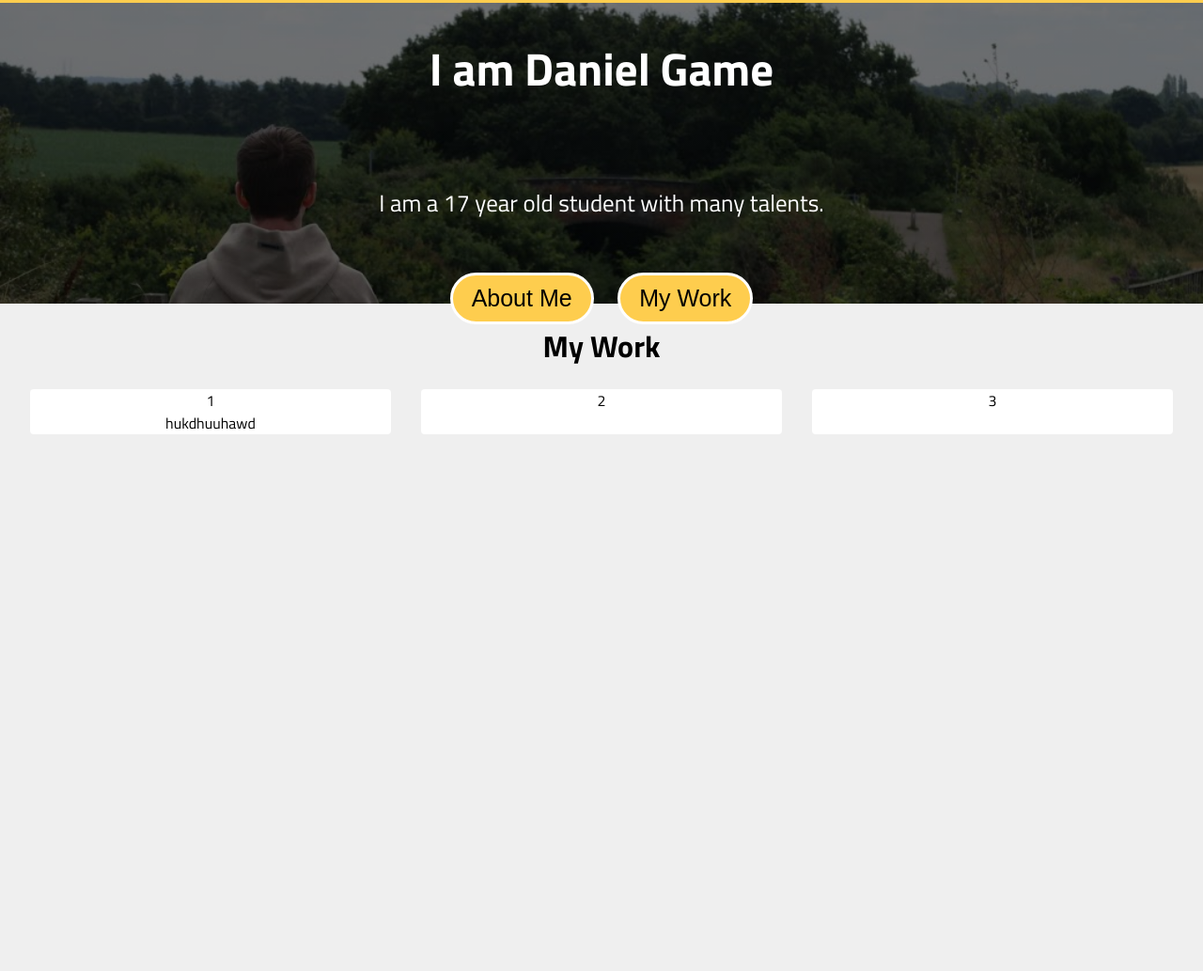
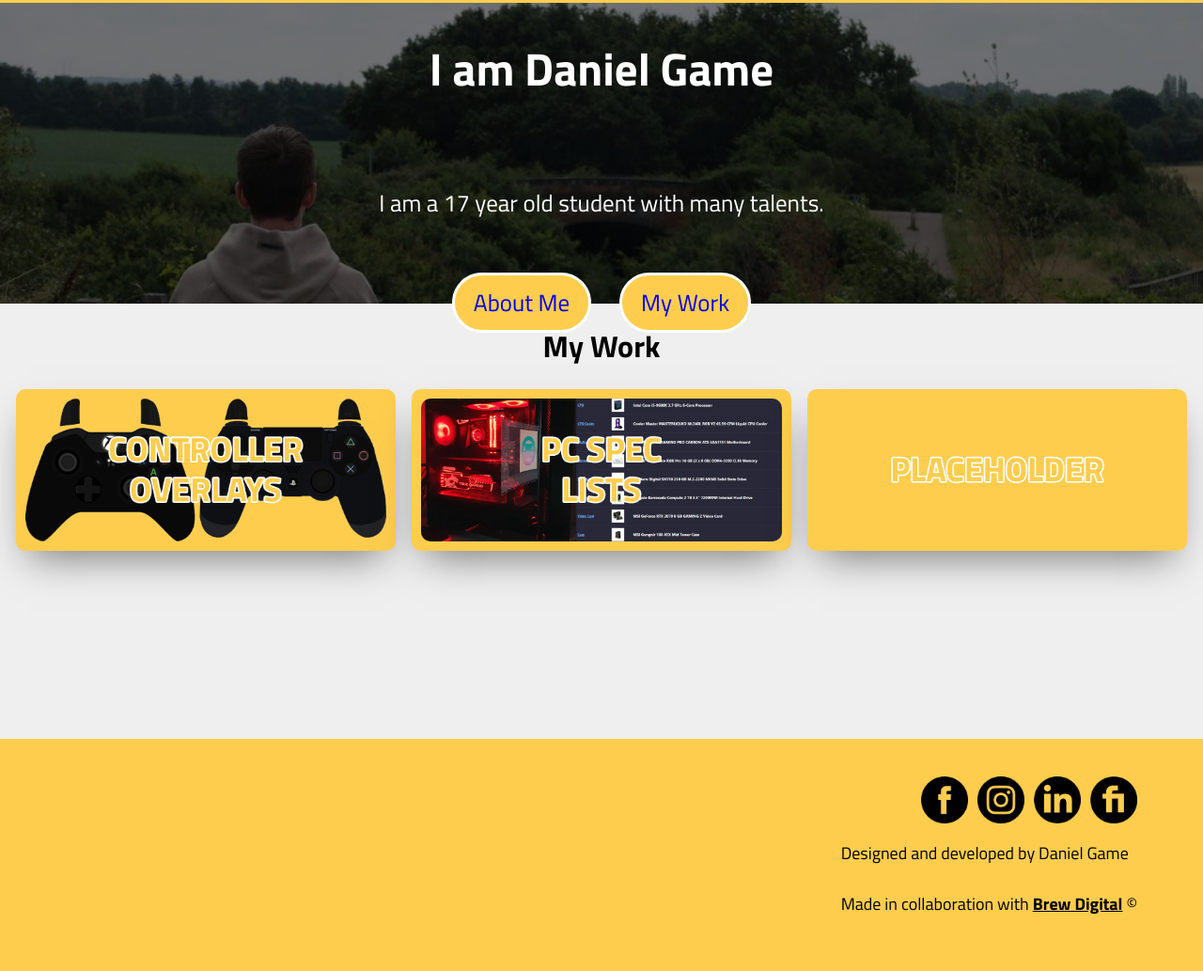
Before and after one commit to Omexy/newportfolio, a plain HTML site: page index.html in a window 1280 px wide. Shown: the part 192-1225 px from the top of the page at 94% size. Before the commit the page ends 800 px from the top, so only its background shows below. Drawn offline with Linux system fonts and the light colour scheme.

Commit message:
Thursday Changes

```diff
--- /dev/null
+++ b/about.html
@@ -0,0 +1,19 @@
+<!DOCTYPE html>
+<head>
+    <link rel="stylesheet" href="styles.css">
+    <link rel="preconnect" href="https://fonts.googleapis.com">
+    <link rel="preconnect" href="https://fonts.gstatic.com" crossorigin>
+    <link href="https://fonts.googleapis.com/css2?family=Titillium+Web:ital,wght@0,200;0,300;0,400;0,600;0,700;0,900;1,200;1,300;1,400;1,600;1,700&display=swap" rel="stylesheet">
+    <meta charset="UTF-8">
+    <meta name="viewport" content="width=device-width, initial-scale=1.0">
+    <title>Portfolio</title>
+</head>
+<body>
+    <div class="header">
+        <a href="./index.html" class="logo">Daniel Game</a>
+        <div class="header-right wrapper">
+            <a class="directories" href="./index.html">Home</a>
+            <a class="directories" href="#about_me">About Me</a>
+            <a class="directories" href="#my_work">My Work</a>
+        </div>
+    </div>
--- a/index.html
+++ b/index.html
@@ -1,4 +1,5 @@
 <!DOCTYPE html>
+<html lang="en">
 <head>
     <link rel="stylesheet" href="styles.css">
     <link rel="preconnect" href="https://fonts.googleapis.com">
@@ -10,10 +11,10 @@
 </head>
 <body>
     <div class="header">
-        <a href="" class="logo">Daniel Game</a>
+        <a href="./index.html" class="logo">Daniel Game</a>
         <div class="header-right wrapper">
             <a class="directories" href="">Home</a>
-            <a class="directories" href="#about_me">About Me</a>
+            <a class="directories" href="./about.html">About Me</a>
             <a class="directories" href="#my_work">My Work</a>
         </div>
     </div>
@@ -22,8 +23,8 @@
             <h1>I am Daniel Game</h1>
             <p>I am a 17 year old student with many talents.</p>
             <div class="buttons">
-                <button class="hero-button">About Me</button>
-                <button class="hero-button">My Work</button>
+                <a class="hero-button" href="./about.html">About Me</a>
+                <a class="hero-button" href="#my_work">My Work</a>
             </div>
         </div>
     </div>
@@ -31,15 +32,38 @@
     <div class="flex-container">
         <div class="card">
             <div class="card-content">
-                <div>1</div>
-                <div>hukdhuuhawd</div>
+                <img src="./img/controller-overlay.png" class="card-image">
+                <div>
+                </div>
             </div>
         </div>
         <div class="card">
-            <div>2</div>
+            <div class="card-content">
+                <img src="./img/pc-spec-lists.png" class="card-image">
+            </div>
         </div>
         <div class="card">
-            <div>3</div>
+            <div class="card-content">
+                <img src="./img/placeholder.png" class="card-image">
+            </div>
         </div>
     </div>
+    <div class="footer">
+        <div class="socials">
+            <a href="https://facebook.com" target="_blank">
+                <img src="./img/facebook.png">
+            </a>
+            <a href="https://instagram.com/danielgame06" target="_blank">
+                <img src="./img/instagram.png">
+            </a>
+            <a href="https://linkedin.com/in/dangame" target="_blank">
+                <img src="./img/linkedin.png">
+            </a>
+            <a href="https://fiverr.com/omexyrl" target="_blank">
+                <img src="./img/fiverr.png">
+            </a>
+        </div>
+            <p class="collab">Designed and developed by Daniel Game<br><br>Made in collaboration with <a href="https://brewdigital.com">Brew Digital</a> ©</p>
+    </div>
 </body>
+</html>
--- a/styles.css
+++ b/styles.css
@@ -1,3 +1,7 @@
+html{
+    background-color: #fecd4e;
+}
+
 body{
     font-family: "Titillium Web", sans-serif;
     height: 100%;
@@ -5,17 +9,21 @@ body{
     background-color: #efefef;
 }
 
+img{
+    max-width: 100%;
+    display: block;
+}
+
 .header {
     overflow: hidden;
     background-color: #fecd4e;
-    padding: 40px 10px;
+    padding: 40px 50px;
     display:flex;
     justify-content: space-between;
     align-items: center;
 }
 
 .header a{
-    float: left;
     color: black;
     text-align: center;
     padding: 12px;
@@ -33,9 +41,8 @@ body{
 .header a.directories{
     font-size: 25px;
     font-weight: 500;
-    float:left;
     padding: 10px 20px;
-    transition: background-color .2s linear, color .2s linear;
+    transition: background-color 0.2s linear, color 0.2s linear;
 }
 
 .header a.logo:hover{
@@ -44,7 +51,7 @@ body{
 }
 
 .header-right{
-    float: right;
+    gap: 30px;
 }
 
 .header a.directories:hover{
@@ -82,6 +89,13 @@ body{
     }
   }
 
+  .buttons{
+    display: flex;
+    flex-direction: row;
+    gap: 30px;
+    justify-content: center;
+  }
+
   .hero-button{
     font-size: 25px;
     font-weight: 500;
@@ -89,9 +103,8 @@ body{
     border-radius: 50px;
     background-color: #fecd4e;
     border: 3px solid white;
-    margin-left: 10px;
-    margin-right: 10px;
-    transition: background-color, color .3s linear;
+    transition: background-color 0.2s linear, color 0.2s linear;
+    text-decoration: none;
 }
 
 .hero-button:hover{
@@ -99,6 +112,15 @@ body{
     color:#fecd4e;
     border: 3px solid white;
 }
+
+.hero-button:visited{
+    color: black;
+}
+
+.hero-button:visited:hover{
+    color: #fecd4e;
+}
+
 
 .work_heading{
     text-align: center;
@@ -113,20 +135,62 @@ body{
 
 
 .card{
-    background-color: white;
-    border-radius: 0.25rem;
+    background-color: #fecd4e;
+    padding: 10px;
+    border-radius: 10px;
     display: flex;
     justify-content: space-evenly;
     flex-direction: row;
     max-width: 30%;
     width: 100%;
+    box-shadow: 0 20px 40px -14px rgba(0,0,0,0.5);
 }
 
 .card-content{
     text-align: center;
 }
 
-@media screen and (max-width: 800px){
+.card-image{
+    border-radius: 10px;
+}
+
+.footer {
+    margin-top: 200px;
+    overflow: hidden;
+    background-color: #fecd4e;
+    padding: 40px 70px;
+    display:flex;
+    align-items: center;
+    flex-direction: column;
+}
+
+.collab{
+    margin-left: auto;
+    font-size: large;
+}
+
+.collab a {
+    color: black;
+    font-weight: 700;
+}
+
+.collab a:visited{
+    color: black;
+    font-weight: 700;
+}
+
+.socials{
+    display: flex;
+    gap: 10px;
+    margin-left: auto;
+}
+
+.socials img{
+    width: 50px;
+    height: 50px;
+}
+
+@media screen and (max-width: 929px){
     .header{
         flex-direction: column;
     }
@@ -149,6 +213,8 @@ body{
         flex-direction: column;
         justify-content: center;
         align-items: center;
+        gap: 30px;
+        margin-bottom: 50px;
     }
 
     .card{
@@ -156,7 +222,7 @@ body{
     }
 }
 
-@media screen and (max-width: 415px){
+@media screen and (max-width: 539px){
     .header a{
         float: none;
         text-align: center;
@@ -176,7 +242,7 @@ body{
 
 }
 
-@media screen and (max-width: 385px){
+@media screen and (max-width: 449px){
     .header a.logo{
         padding-bottom: 40px;
         text-align: center;
@@ -185,58 +251,21 @@ body{
 
 }
 
-@media screen and (max-width: 331px){
+@media screen and (max-width: 395px){
     .header a.logo{
         padding-bottom: 40px;
         text-align: center;
-        font-size: 50px;
+        font-size: 39px;
     }
 
 }
 
-@media screen and (max-width: 685px){
-    .hero-text h1{
-        font-size: 30px;
-    }
+@media screen and (max-width: 600px){
 
-    .hero-text p{
-        font-size: 20px;
-    }
-
-    .hero-button{
-        font-size: 15px;
-        padding: 5px 10px;
+    .buttons{
+        flex-direction: column;
+        align-items: center;
+        gap: 15px;
     }
 
 }
-
-@media screen and (max-width: 450px){
-    .hero-text h1{
-        font-size: 25px;
-    }
-
-    .hero-text p{
-        font-size: 18px;
-    }
-
-    .hero-button{
-        font-size: 12px;
-        padding: 4px 8px;
-    }
-
-}
-
-@media screen and (max-width: 375px){
-    .hero-text h1{
-        font-size: 20px;
-    }
-
-    .hero-text p{
-        font-size: 12px;
-    }
-
-    .hero-button{
-        font-size: 10px;
-        padding: 2px 4px;
-    }
-}
```
Also changed, not shown: img/controller-overlay.png (added), img/facebook.png (added), img/fiverr.png (added), img/instagram.png (added), img/linkedin.png (added), img/pc-spec-lists.png (added), img/placeholder.png (added).
